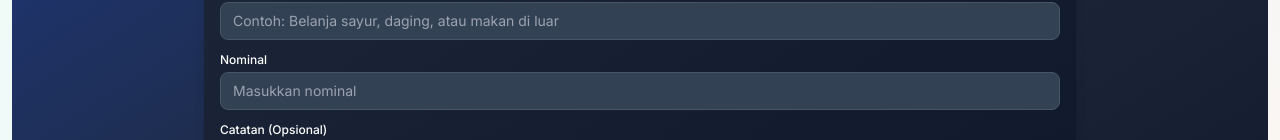
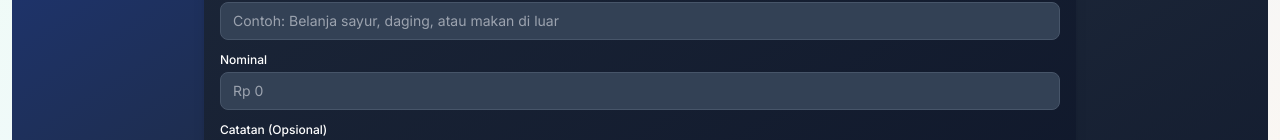
Before and after one commit to muhammaddiky/catelaran-pro, a React (Vite) app: page / in a window 1280 px wide. Both pictures are taken after a click on the button "Input". Shown: the part 332-472 px from the top of the page. Built offline with nearby package versions, Linux system fonts and the light colour scheme.

Commit message:
Tambah fitur nominal

```diff
--- a/src/App.tsx
+++ b/src/App.tsx
@@ -175,6 +175,26 @@ export default function CatanKeuangan() {
       minimumFractionDigits: 0,
       maximumFractionDigits: 0,
     }).format(amount);
+  };
+
+  // ========== FUNGSI FORMAT NOMINAL INPUT ==========
+  // Fungsi untuk format nominal dengan separator ribuan
+  const formatNominalDisplay = (amount: string) => {
+    if (!amount) return '';
+    // Remove semua non-digit
+    const numOnly = amount.replace(/\D/g, '');
+    if (!numOnly) return '';
+    // Format dengan separator ribuan
+    return 'Rp ' + parseInt(numOnly).toLocaleString('id-ID');
+  };
+
+  // Fungsi untuk handle input nominal (cleanup dan format)
+  const handleNominalChange = (e: React.ChangeEvent<HTMLInputElement>) => {
+    const inputValue = e.target.value;
+    // Remove semua non-digit untuk disimpan
+    const numOnly = inputValue.replace(/\D/g, '');
+    // Update state dengan hanya angka (untuk simpan)
+    setFormData(prev => ({ ...prev, amount: numOnly }));
   };
 
   // ========== FUNGSI AI FINANCIAL ADVICE ==========
@@ -638,11 +658,12 @@ export default function CatanKeuangan() {
               <div>
                 <label className="block text-xs font-medium mb-1">Nominal</label>
                 <input
-                  type="number"
-                  value={formData.amount}
-                  onChange={(e) => setFormData(prev => ({ ...prev, amount: e.target.value }))}
-                  placeholder="Masukkan nominal"
+                  type="text"
+                  value={formatNominalDisplay(formData.amount)}
+                  onChange={handleNominalChange}
+                  placeholder="Rp 0"
                   className="w-full bg-slate-700 border border-slate-600 rounded-lg px-3 py-2 text-sm focus:outline-none focus:border-blue-500"
+                  inputMode="numeric"
                 />
               </div>
 
```
